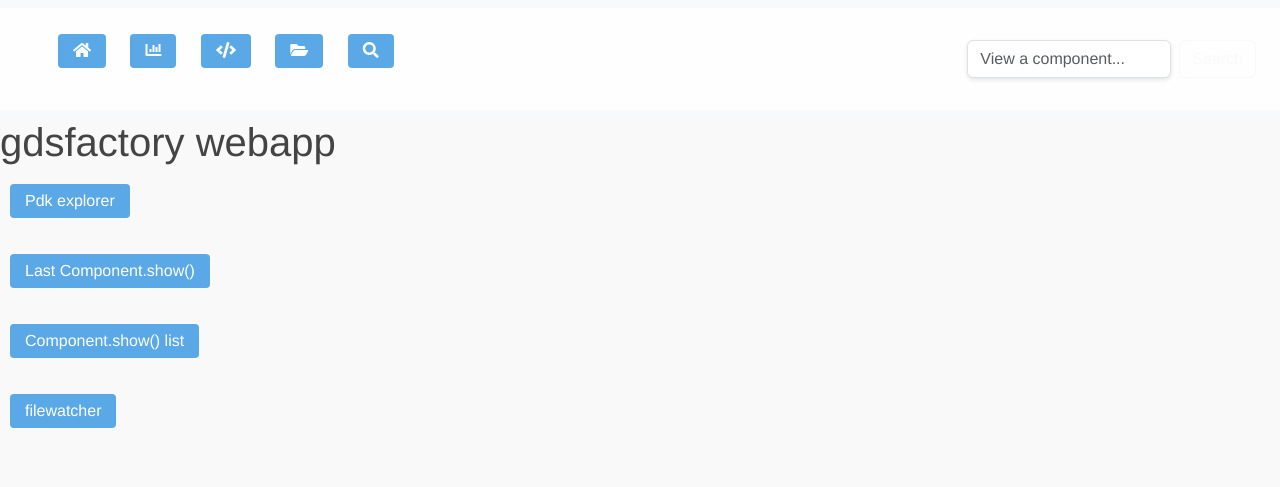
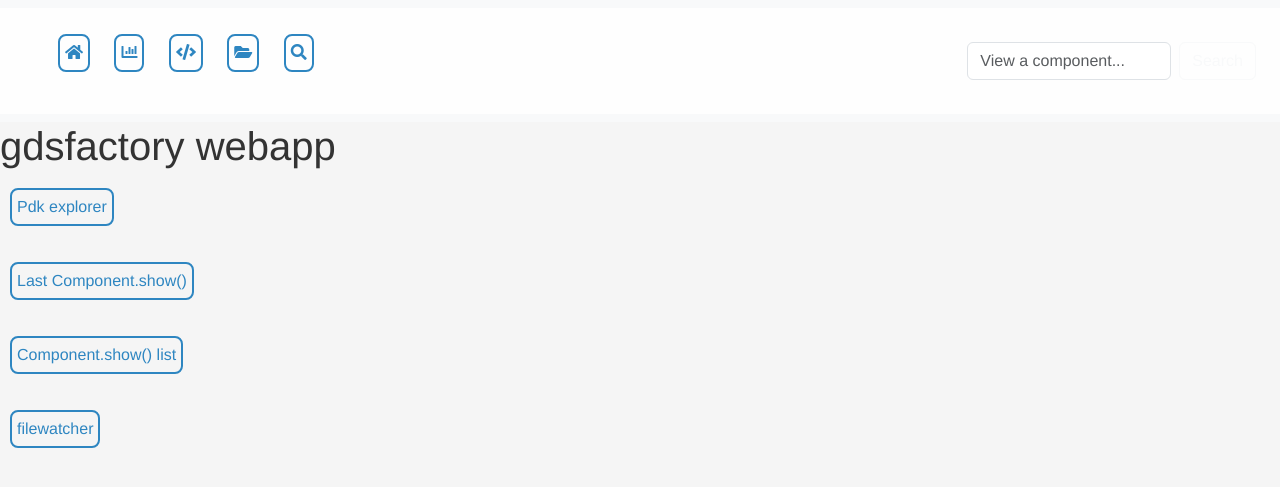
Before and after one commit to gdsfactory/gplugins, a FastAPI app: page / in a window 1280 px wide. Shown: the top 487 px of the page. Run offline with FastAPI, Linux system fonts and the light colour scheme.

Commit message:
nicer CSS colors

```diff
--- a/gplugins/web/static/client.css
+++ b/gplugins/web/static/client.css
@@ -1,91 +1,66 @@
-:root {
-  /* Color Variables */
-  --primary-color: #5AA9E6;
-  --secondary-color: #FF6B6B;
-  --background-color: #F9F9F9;
-  --text-color: #444;
-  --border-color: #E0E0E0;
+body {
+  font-family: Helvetica, Arial;
+  font-size: 12pt;
+  background-color: #F5F5F5; /* Soft Gray background for body */
+  color: #333; /* Dark Gray for default text */
 }
 
-/* Base Styles */
-body {
-  font-family: Helvetica, Arial, sans-serif;
-  font-size: 12pt;
-  line-height: 1.5;
-  color: var(--text-color);
-  background-color: var(--background-color);
-}
-
-a {
-  padding: 5px 15px;
-  margin: 10px;
-  display: inline-block;
-  border: none;
-  border-radius: 4px;
-  background-color: var(--primary-color);
-  color: white;
-  text-decoration: none;
-  transition: background-color 0.3s;
-}
-
-a:hover {
-  background-color: var(--secondary-color);
-}
-
-/* Layout */
 #layout_canvas {
   width: 100%;
   height: 100%;
 }
 
-/* Input Styles */
 input, select {
-  background-color: white;
-  padding: 8pt;
+  background-color: #FAFAFA; /* Slightly off-white for input fields */
+  padding: 4pt;
   font-size: 12pt;
-  border: 1px solid var(--border-color);
-  border-radius: 4px;
-  box-shadow: 0 2px 4px rgba(0, 0, 0, 0.1);
+  border: 1px solid #CCC; /* A subtle border */
 }
 
-/* Checkbox Styles */
 .checked {
-  background-color: var(--text-color);
+  background-color: #2E86C1; /* Changing from Gray to Blue for a fresh look */
   color: white;
 }
 
 .unchecked {
-  background-color: var(--background-color);
+  background-color: #FAFAFA; /* Consistency with other elements */
 }
 
-/* Menu Positioning */
-.menu-left-frame, .menu-right-frame {
-  position: absolute;
-  top: 4pt;
-  padding: 10px;
-  background-color: white;
-  border-radius: 4px;
-  box-shadow: 0 2px 4px rgba(0, 0, 0, 0.1);
+div .menu-left-frame, div .menu-right-frame {
+  background-color: #FAFAFA; /* Blue background for menus */
+  padding: 0;
+  border-radius: 8px; /* A little rounding for modern feel */
 }
 
-.menu-right-frame {
-  right: 4pt;
+div .menu-left-frame {
+  position: absolute;
+  left: 4pt;
+  top: 4pt;
 }
 
-/* Viewer Panel Styles */
+div .menu-right-frame {
+  position: absolute;
+  right: 4pt;
+  top: 4pt;
+}
+
 .viewer-panel {
   overflow: auto;
   display: table;
   border-spacing: 0.5rem;
   padding: 0;
-  background-color: white;
-  border-radius: 4px;
-  box-shadow: 0 2px 4px rgba(0, 0, 0, 0.1);
 }
 
-.viewer-frame, .viewer-layers {
-  border-radius: 4px;
-  box-shadow: 0 2px 4px rgba(0, 0, 0, 0.1);
+.viewer-panel-sub {
+  display: table-row;
+}
+
+.viewer-frame-cell, .viewer-layers-cell {
+  position: relative;
+  display: table-cell;
+  vertical-align: top;
+  border: 1px solid #DDD; /* Softer border color */
+  overflow: hidden;
 }
 
 .viewer-frame {
@@ -93,15 +68,20 @@ input, select {
   height: 500px;
   resize: both;
   overflow: hidden;
-  padding: 10px 10px 10px 40pt;
+  padding: 10px;
+  padding-top: 40pt;
+  background-color: white; /* Clear background for frames */
+  border-radius: 8px; /* Consistency with other rounded elements */
 }
 
 .viewer-layers {
   min-width: 20%;
   white-space: nowrap;
   overflow-y: scroll;
-  padding: 0.5rem 10px;
+  padding: 0.5rem;
   height: 500px;
+  background-color: white; /* Clear background for layers */
+  border-radius: 8px; /* Consistency */
 }
 
 .layer-name-cell {
@@ -111,3 +91,19 @@ input, select {
 .layer-visible-cell {
   padding-right: 0.5rem;
 }
+
+a {
+  padding: 5px;
+  margin: 10px;
+  display: inline-block;
+  border: 2px solid #2E86C1; /* Matching Blue for link borders */
+  color: #2E86C1; /* Matching Blue for link color */
+  text-decoration: none; /* Remove default underline */
+  border-radius: 8px; /* Consistency with other rounded elements */
+  transition: background-color 0.3s, color 0.3s; /* Smooth hover transition */
+}
+
+a:hover {
+  background-color: #2E86C1; /* Blue background on hover */
+  color: white;
+}
```
Also changed, not shown: gplugins/web/static/client.js (+43 -0 lines).
